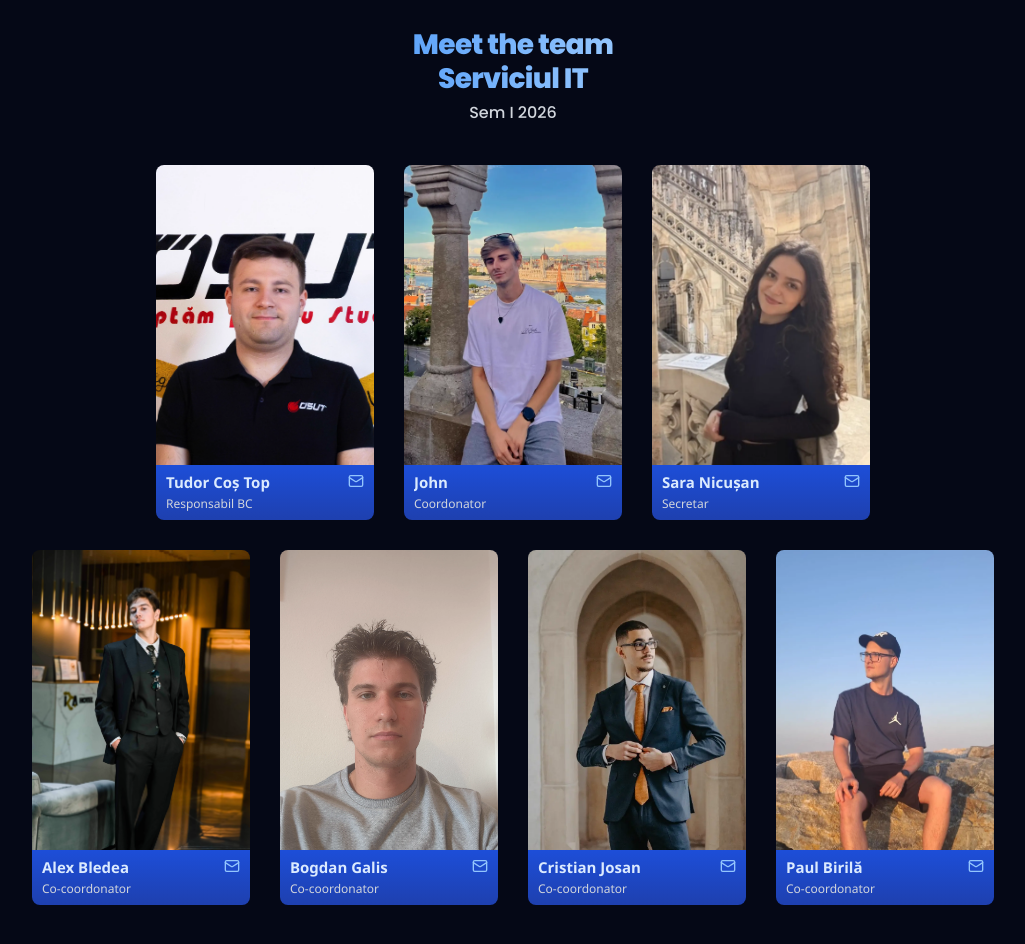
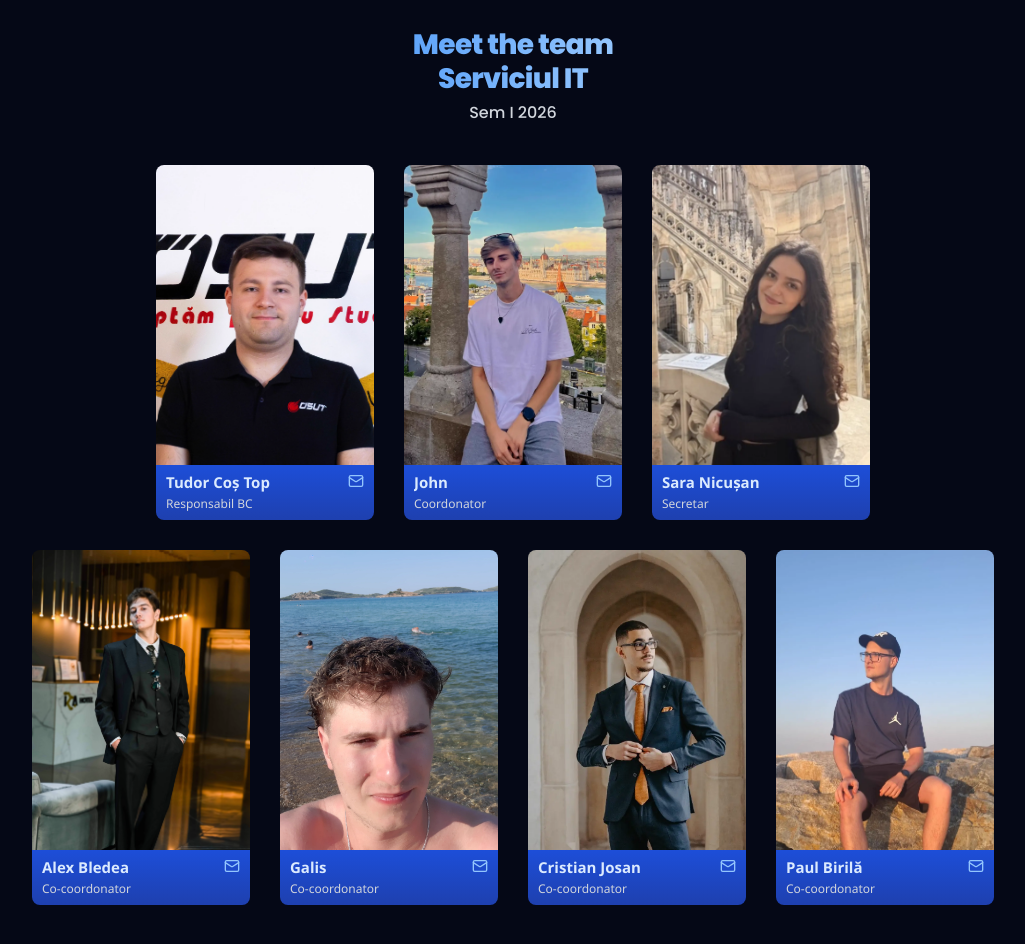
Before and after one commit to Bogdan-3/serviciul-it, a React (Vite) app: page / in a window 1280 px wide. Shown: the top 944 px of the page, without its empty margins (127-1152 px from the left). Built offline with nearby package versions, Linux system fonts and the light colour scheme.

Commit message:
resolved issue

```diff
--- a/src/members.js
+++ b/src/members.js
@@ -6,7 +6,7 @@ export const members = [
   { name: "John", role: "Coordonator", photo: "John.webp", email: "nume@mail.ro" },
   { name: "Sara Nicușan", role: "Secretar", photo: "Sara.webp", email: "nume@mail.ro" },
   { name: "Alex Bledea", role: "Co-coordonator", photo: "Bledea.webp", email: "nume@mail.ro" },
-  { name: "Bogdan Galis", role: "Co-coordonator", photo: "Galis.webp", email: "nume@mail.ro" },
+  { name: "Galis", role: "Co-coordonator", photo: "Galis_nou.webp", email: "nume@mail.ro" },
   { name: "Cristian Josan", role: "Co-coordonator", photo: "Josan.webp", email: "nume@mail.ro" },
   { name: "Paul Birilă", role: "Co-coordonator", photo: "Paul.webp", email: "nume@mail.ro" },
 ];
```
Also changed, not shown: public/photos/Galis_nou.webp (added).
